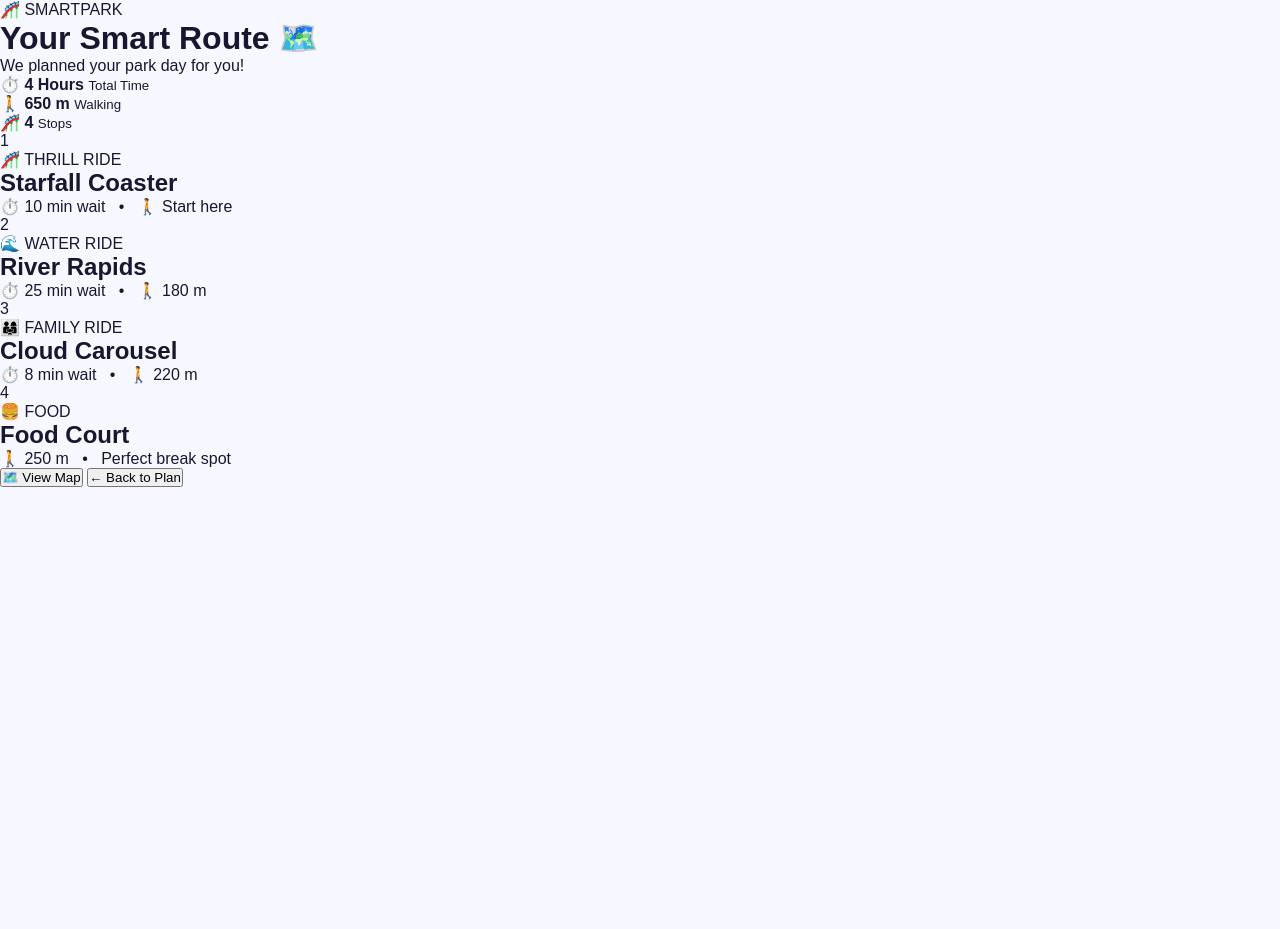
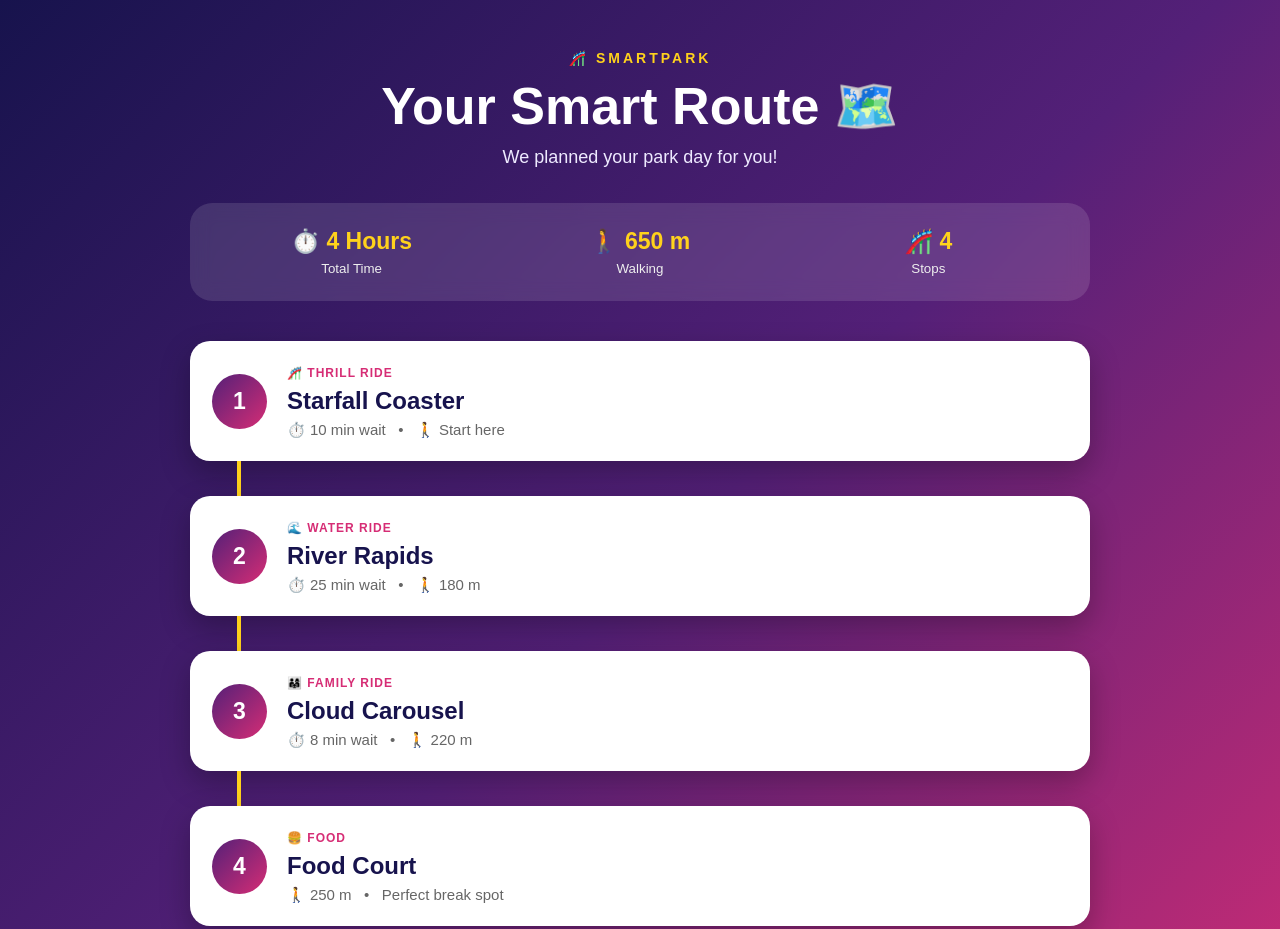
Before and after one commit to vijayaranias16-png/SmartPark, a plain HTML site: page smart-route.html in a window 1280 px wide. Shown: the top 929 px of the page. Before the commit the page ends 800 px from the top, so only its background shows below. Drawn offline with Linux system fonts and the light colour scheme.

Commit message:
Update style.css

```diff
--- a/style.css
+++ b/style.css
@@ -472,3 +472,181 @@ footer p {
     background: linear-gradient(135deg, #542078, #d62d75);
     font-size: 18px;
 }
+/* SMART ROUTE */
+
+.route-container {
+    min-height: 100vh;
+    padding: 50px 7%;
+    background: linear-gradient(135deg, #17134d, #542078, #d62d75);
+}
+
+.route-header {
+    text-align: center;
+    color: white;
+    margin-bottom: 35px;
+}
+
+.route-header p {
+    color: #ffd21c;
+    font-weight: bold;
+    letter-spacing: 3px;
+    font-size: 14px;
+}
+
+.route-header h1 {
+    font-size: 52px;
+    margin: 10px 0;
+}
+
+.route-header span {
+    color: #eeeaff;
+    font-size: 18px;
+}
+
+
+/* SUMMARY */
+
+.route-summary {
+    max-width: 900px;
+    margin: auto;
+    padding: 25px;
+    border-radius: 22px;
+    display: grid;
+    grid-template-columns: repeat(3, 1fr);
+    gap: 15px;
+    text-align: center;
+    background: rgba(255,255,255,0.12);
+    backdrop-filter: blur(10px);
+    color: white;
+}
+
+.route-summary strong {
+    display: block;
+    font-size: 23px;
+    color: #ffd21c;
+}
+
+.route-summary small {
+    display: block;
+    margin-top: 6px;
+    color: #eee;
+}
+
+
+/* ROUTE LIST */
+
+.route-list {
+    max-width: 900px;
+    margin: 40px auto;
+}
+
+.route-card {
+    display: flex;
+    align-items: center;
+    gap: 20px;
+    padding: 22px;
+    border-radius: 20px;
+    background: white;
+    box-shadow: 0 12px 30px #0004;
+    transition: 0.3s;
+}
+
+.route-card:hover {
+    transform: translateY(-5px);
+}
+
+.route-number {
+    min-width: 55px;
+    height: 55px;
+    border-radius: 50%;
+    display: flex;
+    align-items: center;
+    justify-content: center;
+    background: linear-gradient(135deg, #542078, #d62d75);
+    color: white;
+    font-size: 23px;
+    font-weight: bold;
+}
+
+.route-info span {
+    color: #d62d75;
+    font-size: 12px;
+    font-weight: bold;
+    letter-spacing: 1px;
+}
+
+.route-info h2 {
+    margin: 6px 0;
+    color: #17134d;
+}
+
+.route-info p {
+    margin: 0;
+    color: #666;
+    font-size: 15px;
+}
+
+.route-line {
+    width: 4px;
+    height: 35px;
+    margin-left: 47px;
+    background: #ffd21c;
+}
+
+
+/* BUTTONS */
+
+.map-btn,
+.back-btn {
+    display: block;
+    width: 100%;
+    max-width: 900px;
+    margin: 15px auto;
+    padding: 17px;
+    border-radius: 15px;
+    font-size: 17px;
+    font-weight: bold;
+    cursor: pointer;
+}
+
+.map-btn {
+    background: linear-gradient(90deg, #ff20a8, #ffb300);
+    color: white;
+}
+
+.back-btn {
+    background: white;
+    color: #542078;
+}
+
+
+/* MOBILE */
+
+@media (max-width: 600px) {
+
+    .route-container {
+        padding: 35px 5%;
+    }
+
+    .route-header h1 {
+        font-size: 38px;
+    }
+
+    .route-summary {
+        grid-template-columns: 1fr;
+    }
+
+    .route-card {
+        padding: 18px;
+    }
+
+    .route-number {
+        min-width: 45px;
+        height: 45px;
+        font-size: 18px;
+    }
+
+    .route-line {
+        margin-left: 38px;
+    }
+}
```
